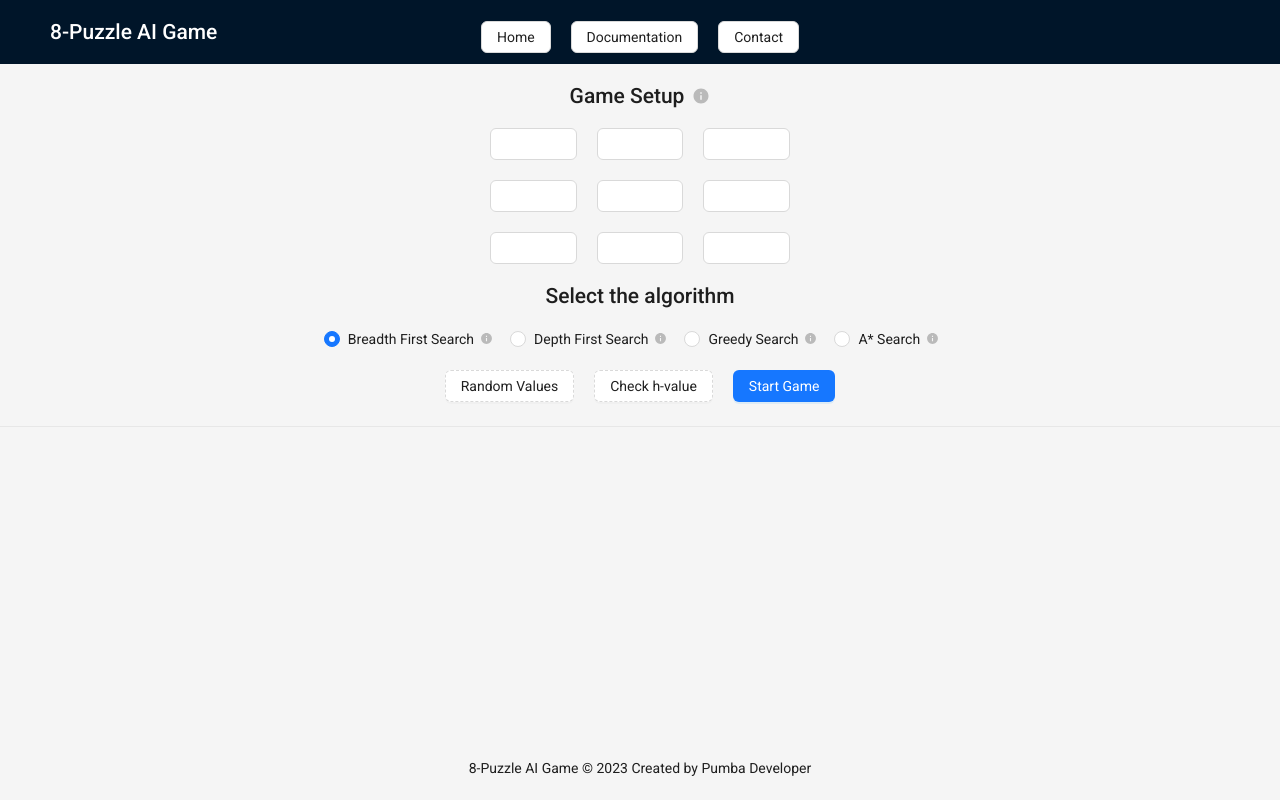
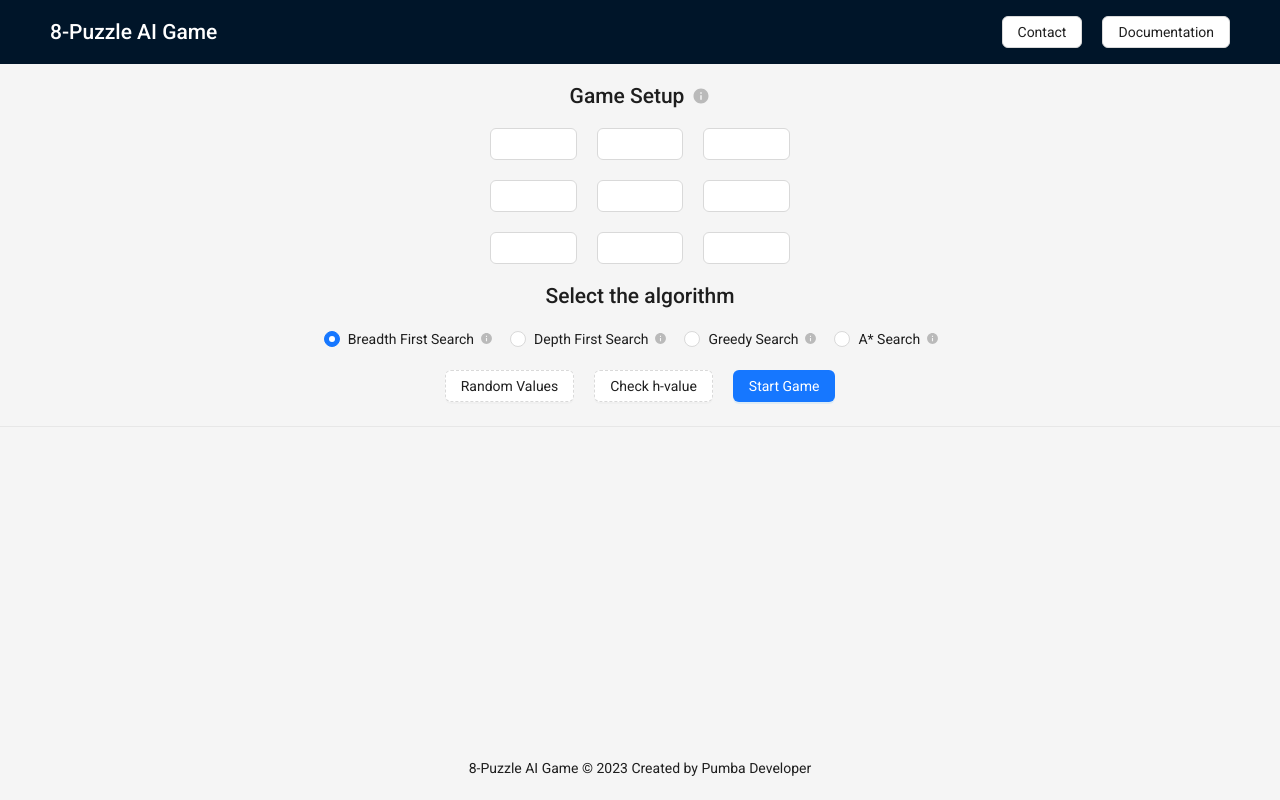
Before and after one commit to pumba-dev/8-puzzle-ai, a Vue app: page / in a window 1280 px wide. Built offline with nearby package versions, Linux system fonts and the light colour scheme.

Commit message:
Feat: change favicon and added header buttons function

```diff
--- a/src/components/views/HomePage.vue
+++ b/src/components/views/HomePage.vue
@@ -4,9 +4,8 @@
       <h1>8-Puzzle AI Game</h1>
 
       <div class="header__menu">
-        <a-button>Home</a-button>
-        <a-button>Documentation</a-button>
-        <a-button>Contact</a-button>
+        <a-button @click="handleOpenContact">Contact</a-button>
+        <a-button @click="handleOpenDocumentation">Documentation</a-button>
       </div>
     </a-layout-header>
 
@@ -209,6 +208,14 @@ function gameSetupIsValid() {
   return true
 }
 
+function handleOpenDocumentation() {
+  window.open('https://github.com/pumba-dev/8-puzzle-ai-solution', '_blank')
+}
+
+function handleOpenContact() {
+  window.open('https://linktr.ee/pumbadev', '_blank')
+}
+
 function sleep(ms: number) {
   return new Promise((resolve) => setTimeout(resolve, ms))
 }
@@ -225,8 +232,9 @@ function sleep(ms: number) {
   gap: 20px;
 
   .layout__header {
-    display: grid;
-    grid-template-columns: repeat(3, 1fr);
+    display: flex;
+    flex-direction: row;
+    justify-content: space-between;
 
     h1 {
       color: white;
```
Also changed, not shown: 1 other file (tests, documents, lock files or other folders).
